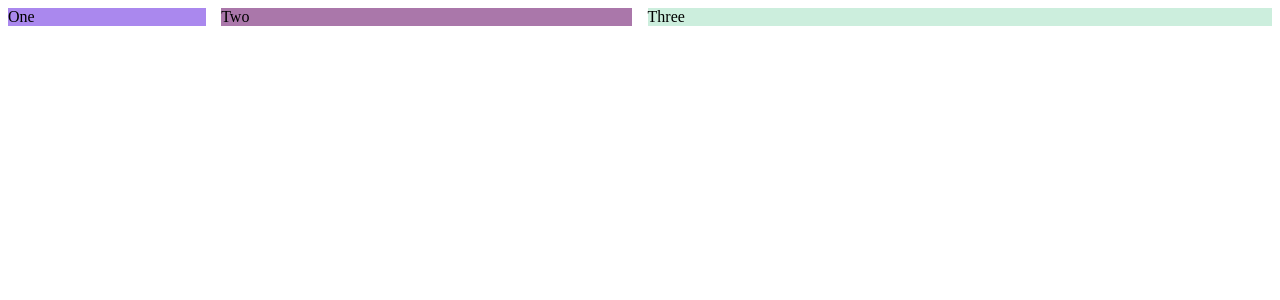
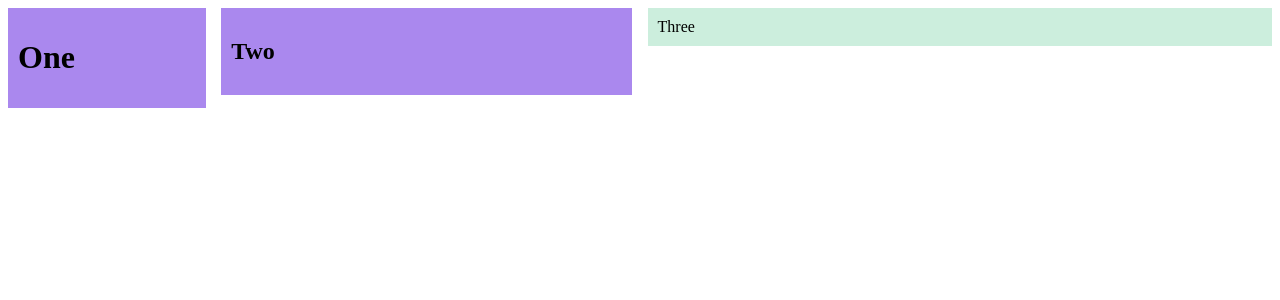
Before and after one commit to tzs34/styled-compnent-grid-system-experiment, a React (Create React App) app: page / in a window 1280 px wide. Shown: the top 300 px of the page. Built offline with nearby package versions, Linux system fonts and the light colour scheme.

Commit message:
Example pof font styling using styled components abnd a font scale provided by https://type-scale.com/

```diff
--- a/src/App.js
+++ b/src/App.js
@@ -1,18 +1,25 @@
 import React from 'react';
 import {Row, Column} from './components/styled-layout'
+import {TextElement} from './components/styled-text'
 
 function App() {
   return (
     <div>
       <Row columns={6}>
         <Column desktop={1} tablet={2} mobile={6} >
-          <div style={{background:'#AA88EE'}}>One</div>
+          <div style={{background:'#AA88EE',  padding: 10}}>
+            <TextElement><h1>One</h1></TextElement>
+          </div>
         </Column>
         <Column desktop={2} tablet={2} mobile={6}>
-          <div style={{background:'#AA77AA'}}>Two</div>
+          <div style={{background:'#AA88EE',  padding: 10}}>
+            <TextElement><h2>Two</h2></TextElement>
+          </div>
         </Column>
         <Column desktop={3} tablet={2} mobile={6}>
-          <div style={{background:'#CCEEDD'}}>Three</div>
+          <div style={{background:'#CCEEDD', padding: 10}}>
+           <TextElement>Three</TextElement>
+          </div>
         </Column>
       </Row>
    </div>
--- /dev/null
+++ b/src/components/styled-text.js
@@ -0,0 +1,45 @@
+/* based on the font size generated for
+ font Robot
+ using https://type-scale.com/
+ at the scale of 1.250 - Major Third
+*/
+import React from 'react';
+import styled, {createGlobalStyle} from 'styled-components';
+
+
+export default createGlobalStyle`
+        * {
+            @import url('https://fonts.googleapis.com/css?family=Roboto:400|Poppins:400');
+            font-family: Roboto !important;
+
+        }
+    `
+    export const TextElement = styled.div`
+        --default-size: ${props => props.size || 0.8};
+        --scale: ${props => props.scale || 1.25};
+
+        --h1:  calc(var(---default-size) * var(--scale))em;
+        --h2:  calc(var(--h1) * var(--scale))em;
+        --h3:  calc(var(--h2) * var(--scale))em;
+        --h4:  calc(var(--h3) * var(--scale))em;
+        --h5: calc(var(--h4) * var(--scale))em;
+
+
+        font-size: var(---default-size)em;
+
+        & h1{
+            font-size: --h5
+        }
+        & h2{
+            font-size: --h2;
+        }
+        & h3{
+            font-size: h3;
+        }
+        & h4{
+            font-size: --h4
+        }
+        & h5{
+            font-size: --h5;
+        }
+    `
```
